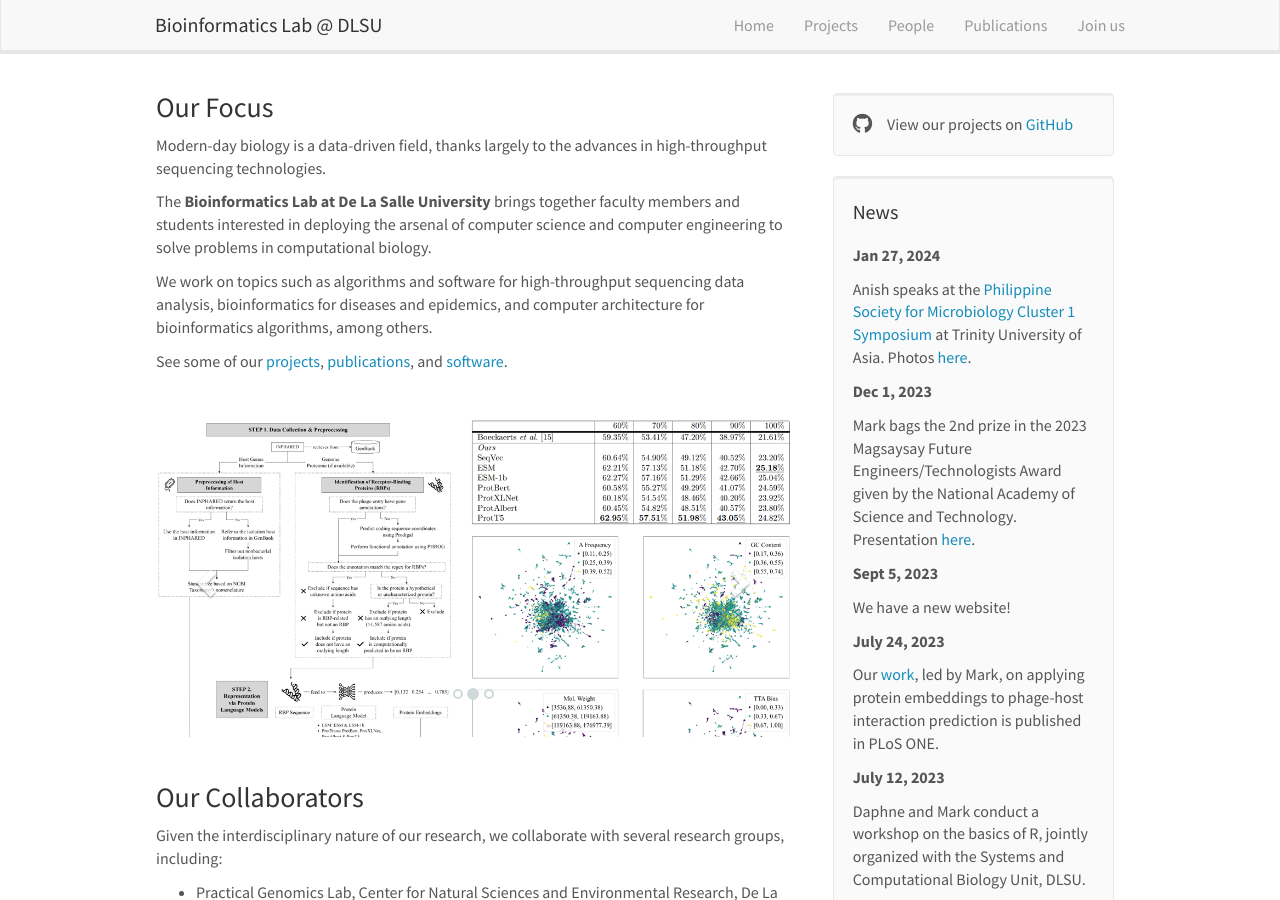
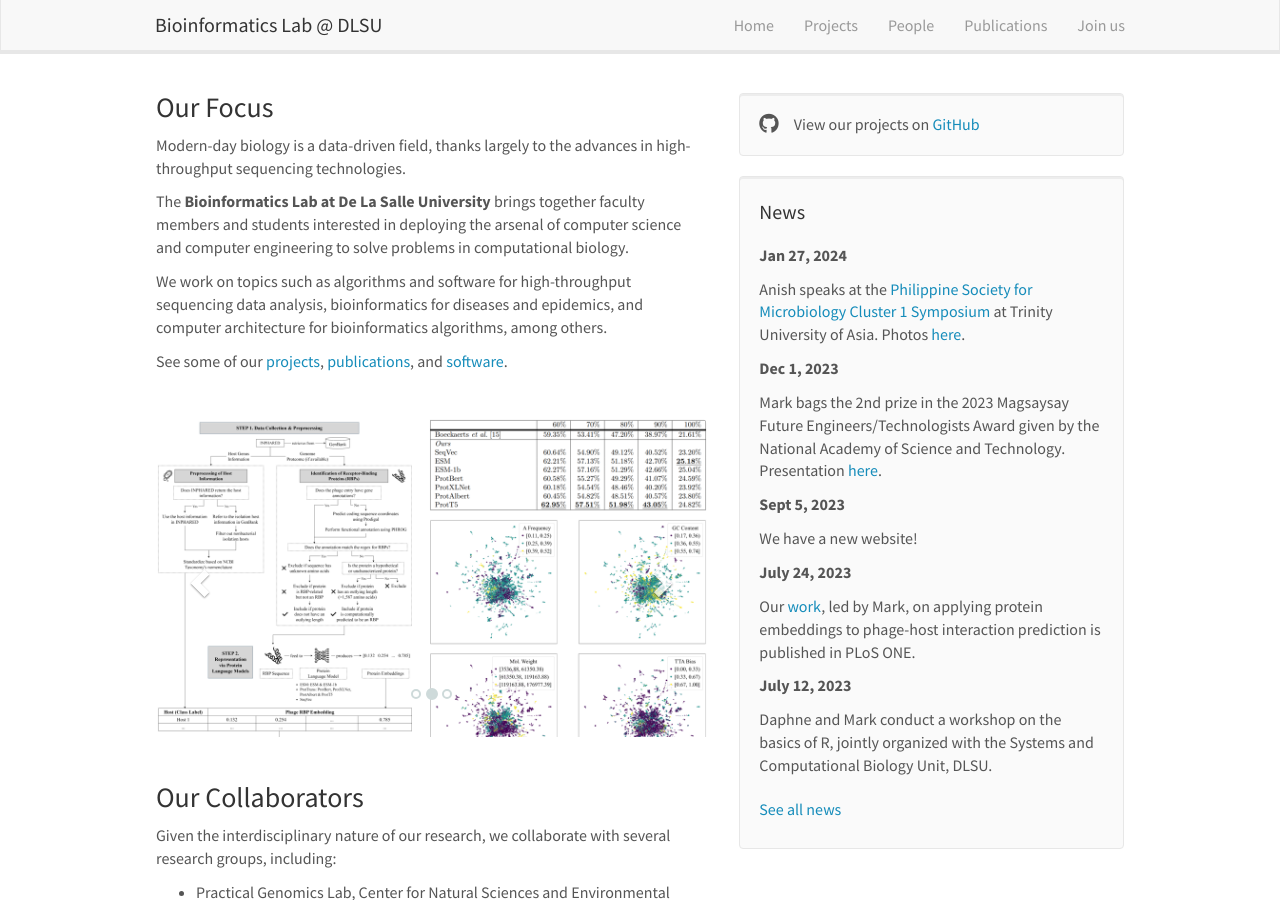
Before and after one commit to bioinfodlsu/bioinfodlsu.github.io, a Jekyll site: the page built from _pages/home.md, in a window 1280 px wide and 900 px high. Built offline with Jekyll 4.4.1, drawn with Linux system fonts in a browser that asks for light colours; nearby versions of some CDN libraries.

Commit message:
Adjusted news pane width to accommodate images

```diff
--- a/_layouts/homelay.html
+++ b/_layouts/homelay.html
@@ -2,7 +2,7 @@
 layout: default
 ---
 
-<div id="homeid" class="col-sm-8">
+<div id="homeid" class="col-sm-7">
     <!-- <h1>Welcome to the Bioinformatics Lab at DLSU Manila </h1> -->
 
     {{ content }}
@@ -10,4 +10,4 @@ layout: default
 
 <br />
 
-<div id="newsid" class="col-sm-4">{% include news.html %}</div>
+<div id="newsid" class="col-sm-5">{% include news.html %}</div>
```
